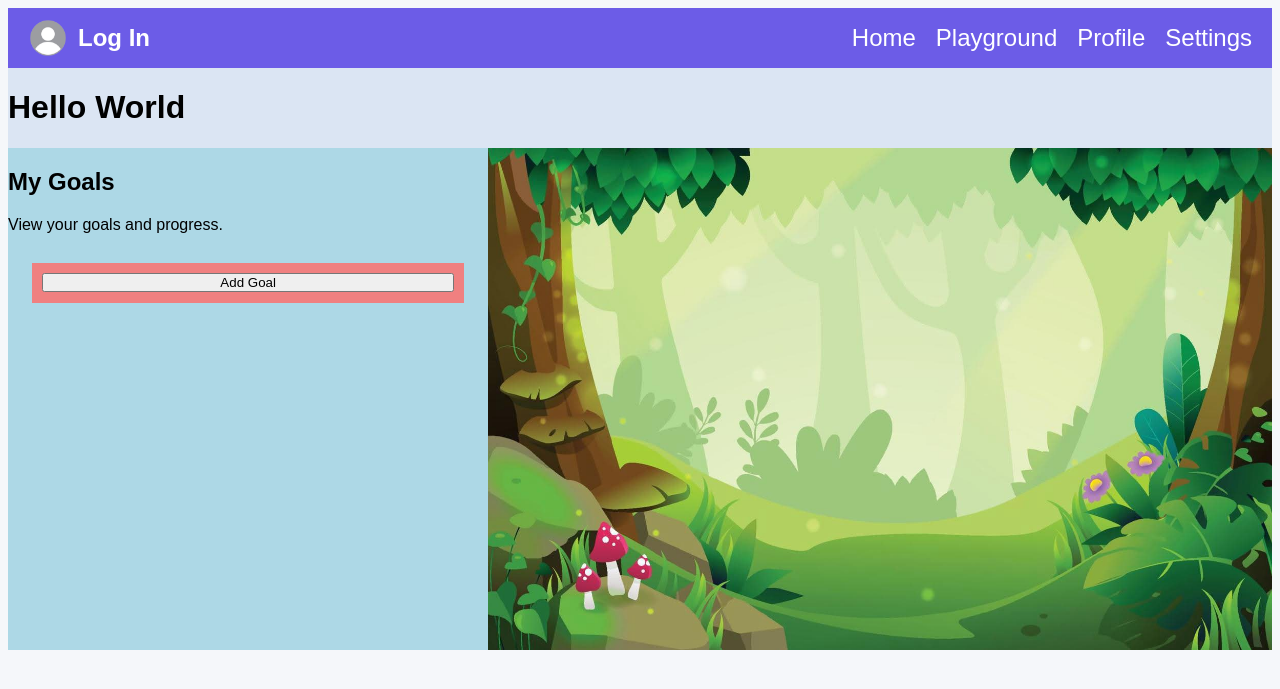
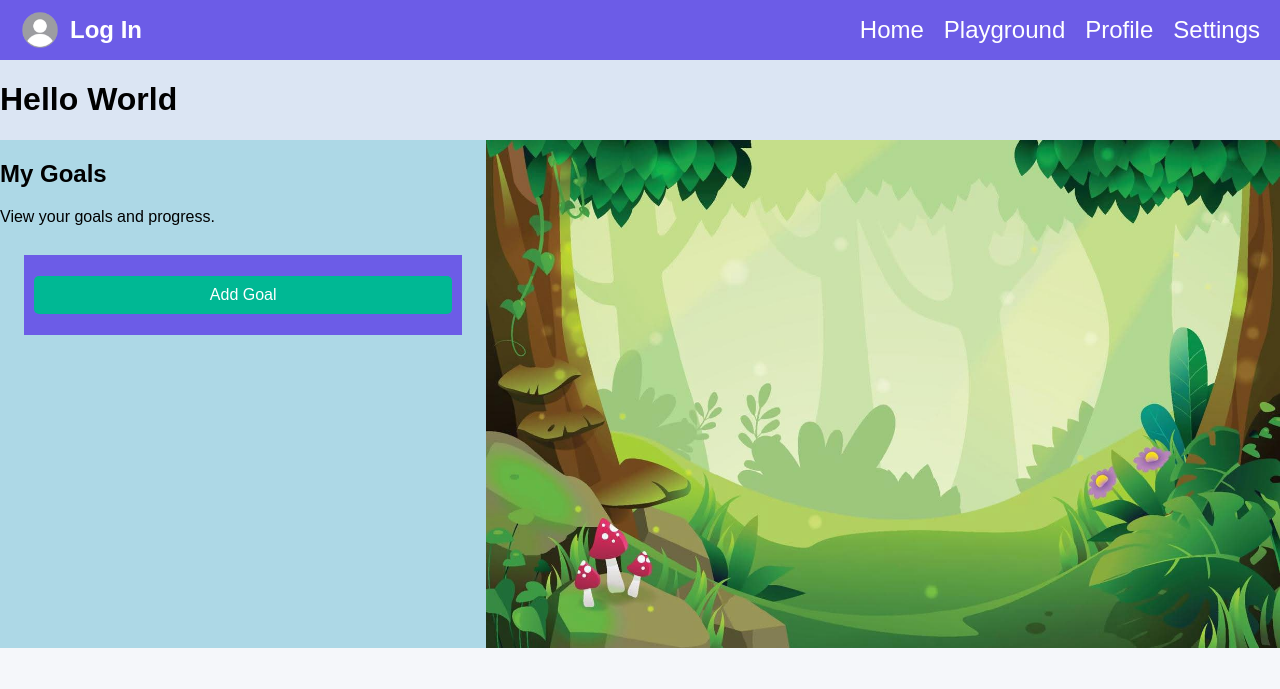
Before and after one commit to MlgEpicCar/HenHacks2026, a Flask app: page / in a window 1280 px wide. Shown: the top 689 px of the page. Run offline with Flask 3, Linux system fonts and the light colour scheme.

Commit message:
push styles and index
unfinished index stylings

```diff
--- a/static/style.css
+++ b/static/style.css
@@ -5,6 +5,11 @@ html {
 body {
     font-family: Arial, sans-serif;
     background-color: #dbe5f3;
+}
+html, body {
+  margin: 0;
+  padding: 0;
+  overflow-y: hidden;      /* hides any tiny overflow */
 }
 
 /*
@@ -83,14 +88,14 @@ body {
     height: 100%;
 }
 .goals_container {
-    height: 200px;
+    height: 40vh;
     margin: 5%;
     overflow-y: auto;
 }
 .goals {
-    background-color: lightcoral;
+    background-color: #6c5ce7;
     width: 100%;
-    min-height: 20%;
+    min-height: 10vh;
     margin-top: 5px;
     display: flex;
     justify-content: space-between;
@@ -100,6 +105,7 @@ body {
     box-sizing: border-box;
 }
 .goaltxt {
+    color: white;
     text-align: center;
     flex: 1;
     height: auto;
@@ -107,6 +113,16 @@ body {
     padding: 0;
     word-wrap: break-word;
     overflow-wrap: break-word;
+}
+#addGoalButton {
+    background-color: #00b894;
+    color: white;
+    border: none;
+    padding: 10px 20px;
+    font-size: 1rem;
+    cursor: pointer;
+    border-radius: 5px;
+    transition: background-color 0.3s ease;
 }
 .goal-checkbox {
     flex-shrink: 0;
@@ -192,6 +208,7 @@ body {
   inset: 0;
   background: rgba(0,0,0,0.5);
 
+  z-index: 10;
   display: flex;
   justify-content: center;
   align-items: center;
@@ -213,6 +230,7 @@ body {
   background: white;
   padding: 30px;
   border-radius: 8px;
+  z-index: 10;
   transform: scale(0.9);
   transition: transform 0.3s ease;
 }
--- a/templates/index.html
+++ b/templates/index.html
@@ -19,7 +19,7 @@
                 {% endfor %}
             {% endif %}
             <div class="goals add-goal-wrapper">
-                <button class="goaltxt" onclick="openModal()">
+                <button class="goaltxt" id="addGoalButton" onclick="openModal()">
                     Add Goal
                 </button>
             </div>
```
